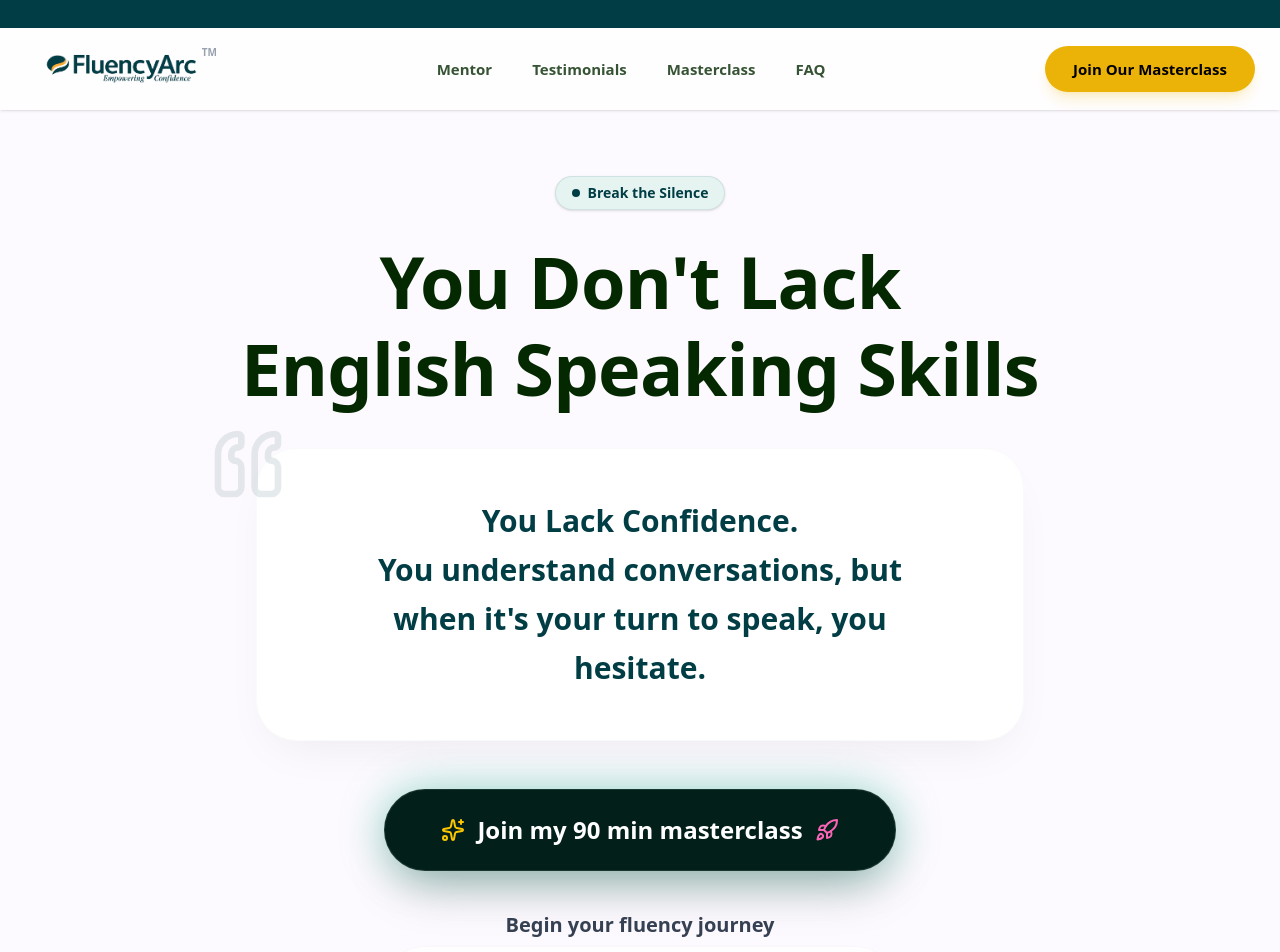
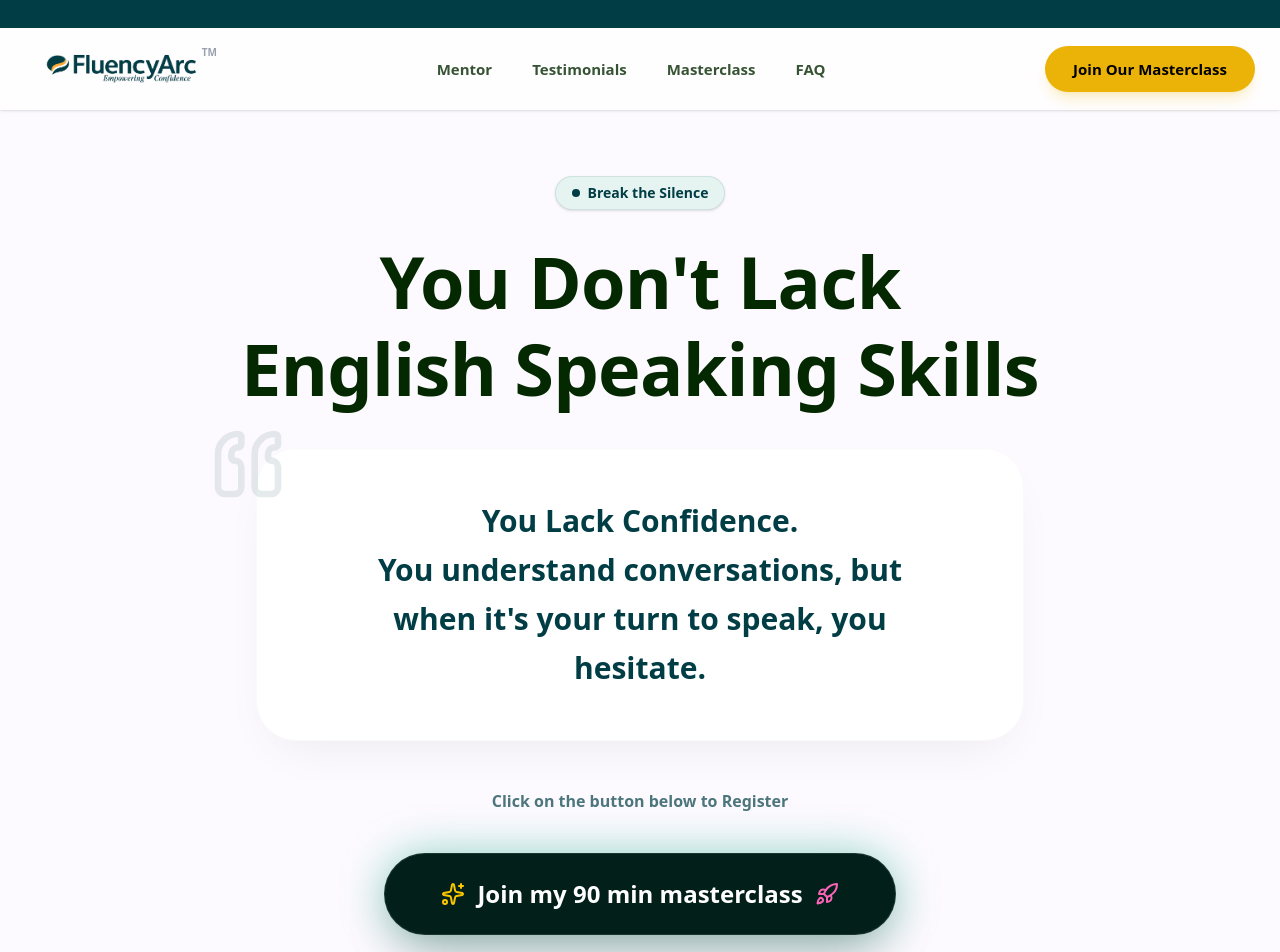
Before and after one commit to ishwaryavardhan/fluencyarc, a Next.js app: page / in a window 1280 px wide. Shown: the top 952 px of the page. Built offline with nearby package versions, Linux system fonts and the light colour scheme.

Commit message:
new header

```diff
--- a/src/components/Header.tsx
+++ b/src/components/Header.tsx
@@ -31,8 +31,8 @@ const Header = () => {
             <div className="bg-[#013d45] text-white font-black py-1.5 overflow-hidden">
                 {React.createElement('marquee', { scrollamount: 8, className: "tracking-widest text-xs uppercase flex gap-10" },
                     <>
-                        <span className="mx-8"><span className="text-[#ebb207]">✨ Next Masterclass: 17th May 2026 | 10:30 AM | Limited Seats Available — Book Now! ✨</span> </span>
-                        <span className="mx-8"><span className="text-[#ebb207]">✨ Next Masterclass: 17th May 2026 | 10:30 AM | Limited Seats Available — Book Now! ✨</span> </span>
+                        <span className="mx-8"><span className="text-[#ebb207]">✨ 90 Minutes Free English Speaking Masterclass: 17th May 2026 | 10:30 AM | Limited Seats Available — Book Now! ✨</span> </span>
+                        <span className="mx-8"><span className="text-[#ebb207]">✨ 90 Minutes Free English Speaking Masterclass: 17th May 2026 | 10:30 AM | Limited Seats Available — Book Now! ✨</span> </span>
                     </>
                 )}
             </div>
--- a/src/components/Hero.tsx
+++ b/src/components/Hero.tsx
@@ -86,15 +86,19 @@ const Hero = () => {
                             You Lack Confidence.<br />
                             You understand conversations, but when it's your turn to speak, you hesitate.
                         </p>
+
                     </div>
                 </motion.div>
-
+<p className="text-base font-semibold text-[#013d45]/70 mt-10 mb-10 text-center">
+                         Click on the button below to Register
+                        </p>
              <motion.div
                     initial={{ opacity: 0, y: 20 }}
                     animate={{ opacity: 1, y: 0 }}
                     transition={{ delay: 0.4 }}
                     className="flex justify-center mb-10"
                 >
+
                     <a href="#register" className="relative group">
                         <div className="absolute inset-0 bg-[#01a47e] rounded-full blur-xl opacity-40 group-hover:opacity-60 transition-opacity"></div>
                         <div className="relative bg-[#021f1a] text-white px-4 py-3 sm:px-10 sm:py-5 md:px-14 md:py-6 rounded-full font-black text-[13px] sm:text-xl md:text-2xl flex items-center gap-2 sm:gap-3 shadow-2xl border border-white/10 transition-transform active:scale-95 whitespace-nowrap">
```
